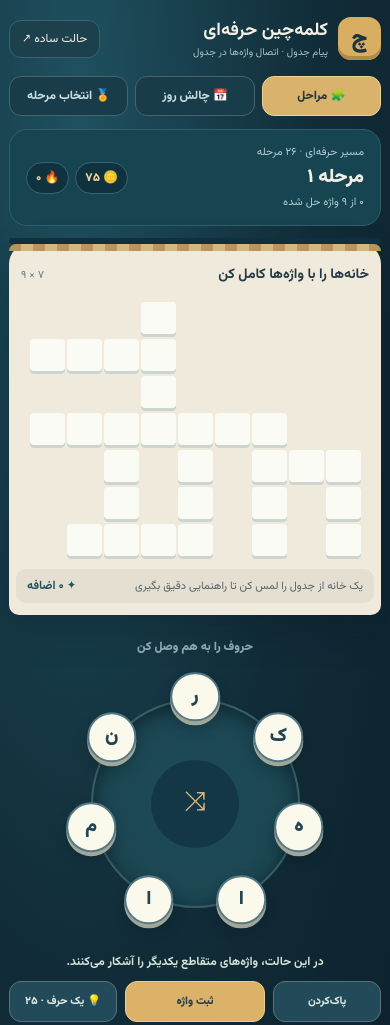
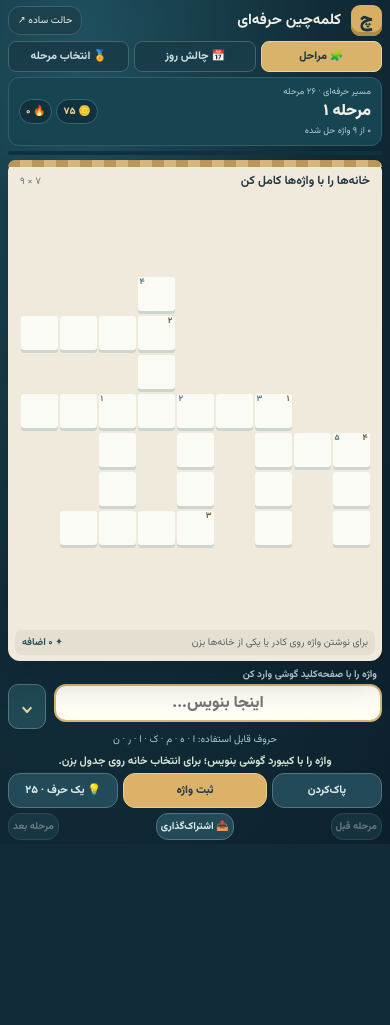
Before and after one commit to nimania/payamejadval, a plain HTML site: page kalamechin-pro.html in a window 390 px wide. Shown: the top 1025 px of the page. After the commit the page ends 844 px from the top, so only its background shows below. Drawn offline with Linux system fonts and the light colour scheme.

Commit message:
fix(word-game): native phone keyboard, RTL grid and numbers, adaptive fullscreen viewport

```diff
--- a/kalamechin-pro.html
+++ b/kalamechin-pro.html
@@ -67,6 +67,58 @@ button,a{font:inherit}button{cursor:pointer;-webkit-tap-highlight-color:transpar
 .message-error{background:#fbe7d3;border:1px solid #d2ae77;border-radius:11px;color:#77502d;padding:16px;font-size:13px}
 @media(max-width:390px){.shell{padding-inline:9px}.paper{padding:12px 7px}.board{gap:2px}.stage{font-size:19px}.tile{border-radius:4px}.letter{font-size:19px}.control{font-size:11px}}
 @media(prefers-reduced-motion:reduce){*{transition:none!important}}
+
+/* RTL crossword and native phone keyboard: no app-rendered letter keyboard */
+.board{direction:rtl;grid-auto-flow:row}
+.tile{font-size:calc(var(--unit,28px) * .56)}
+.tile .number{position:absolute;top:1px;right:2px;font:800 max(7px,calc(var(--unit,28px) * .23))/1 Vazirmatn,Tahoma,sans-serif;color:#786044;direction:rtl;pointer-events:none}
+.tile .number.vertical{right:auto;left:2px;color:#607e86}
+.inputzone{padding:9px 0 2px}
+.entrylabel{display:block;text-align:right;font-size:11px;font-weight:700;color:#c8d8d9;margin:0 5px 4px}
+.entryrow{display:flex;gap:8px}
+#wordInput{font-family:Vazirmatn,Tahoma,sans-serif;flex:1;min-width:0;font-size:17px;font-weight:800;color:#193f4e;border:2px solid #d4b477;border-radius:12px;background:#fffdf4;padding:9px 12px;outline-offset:2px;text-align:center;height:43px;direction:rtl}
+#wordInput:focus{border-color:#78c6ce;outline:2px solid #458a95}
+.keyboard-dismiss{border:1px solid #527684;background:#204955;color:#e7d49b;border-radius:10px;width:42px;font-size:26px}
+.letter-bank{font-size:11px;text-align:center;line-height:1.8;color:#a7c9ce;white-space:nowrap;overflow:hidden;text-overflow:ellipsis;margin-top:5px;min-height:18px}
+@media(max-width:800px){
+ html,body{height:100%;overflow:hidden;overscroll-behavior:none}
+ .shell{height:var(--app-h,100dvh);min-height:0;display:flex;flex-direction:column;overflow:hidden;padding:calc(5px + var(--tg-safe-top,0px)) 8px calc(4px + var(--tg-safe-bottom,0px))}
+ .mast{flex:0 0 auto;padding:0 0 5px}
+ .brand small{display:none}.logo{height:31px;width:31px;font-size:19px;border-radius:9px}
+ .brand b{font-size:15px}.mast a{padding:6px 9px;font-size:10px}
+ .topnav{flex:0 0 auto;gap:5px;margin:0 0 5px}
+ .navbtn{padding:6px 3px;font-size:11px;border-radius:8px}
+ .headcard{flex:0 0 auto;padding:7px 10px;margin-bottom:5px;border-radius:11px}
+ .stage{font-size:16px;margin:0}.small{font-size:9px}.chips{gap:4px}.chip{font-size:10px;padding:4px 6px}
+ .xp{flex:0 0 auto;margin:0 0 5px;height:4px}
+ .paper{flex:1 1 0;min-height:0;display:flex;flex-direction:column;padding:10px 7px 6px;border-radius:12px}
+ .intro{flex:0 0 auto;padding:2px 5px 6px}.intro b{font-size:12px}.intro small{font-size:10px}
+ .board-wrap{flex:1 1 0;min-height:0;padding:2px 0 3px;overflow:hidden}
+ .board{gap:2px}
+ .tile{border-radius:3px}
+ .guide{flex:0 0 auto;padding:5px 7px;border-radius:7px;font-size:10px}
+ .guide b{font-size:10px}
+ .inputzone{flex:0 0 auto;padding:6px 0 0}
+ .entrylabel{font-size:10px;margin-bottom:2px}
+ #wordInput{height:38px;font-size:16px;padding:5px 8px}
+ .keyboard-dismiss{width:38px}
+ .letter-bank{font-size:10px;margin-top:2px;min-height:15px}
+ .feedback{flex:0 0 auto;min-height:24px;font-size:11px}
+ .controls{flex:0 0 auto;gap:5px}
+ .controls .control{padding:8px 3px;font-size:11px}
+ .subnav{flex:0 0 auto;gap:5px;margin:5px 0 0}
+ .subnav .control{padding:5px 4px;font-size:10px}
+ .under,.footer{display:none}
+ body.typing .mast,body.typing .topnav,body.typing .subnav,body.typing .guide{display:none}
+ body.typing .headcard{padding:5px 10px;margin-bottom:3px}
+ body.typing .headcard .small{display:none}
+ body.typing .intro{padding:2px}
+ body.typing .paper{padding:9px 5px 4px}
+ body.typing .entrylabel{display:none}
+ body.typing .inputzone{padding:3px 0 0}
+ body.typing .letter-bank{font-size:9px}
+}
+@media(max-height:550px) and (min-width:801px){.under,.footer{display:none}}
 </style>
 <script src="https://telegram.org/js/telegram-web-app.js"></script>
 </head>
@@ -88,15 +140,18 @@ button,a{font:inherit}button{cursor:pointer;-webkit-tap-highlight-color:transpar
 <div class="xp"><span id="bar" style="width:0"></span></div>
 <section class="paper">
 <div class="intro"><b>خانه‌ها را با واژه‌ها کامل کن</b><small id="gridSize">جدول واژه‌ها</small></div>
-<div class="board-wrap"><div class="board" id="board" aria-label="جدول کلمات متقاطع حرفه‌ای"></div></div>
-<div class="guide"><span id="selectedClue">واژه‌ای را بساز یا روی خانه‌های جدول بزن</span><b id="bonusCount">✦ ۰ اضافه</b></div>
+<div class="board-wrap"><div class="board" id="board" dir="rtl" aria-label="جدول کلمات متقاطع حرفه‌ای"></div></div>
+<div class="guide"><span id="selectedClue">روی خانه‌ای بزن و با کیبورد گوشی واژه را بنویس</span><b id="bonusCount">✦ ۰ اضافه</b></div>
 </section>
 <div class="inputzone">
-<div class="assembled" id="assembled"><small>با کشیدن انگشت یا لمس حروف، واژه بساز</small></div>
-<div class="wheel" id="wheel" aria-label="حروف قابل اتصال">
-<div class="wheelring"></div><svg id="lines" class="lines" viewBox="0 0 320 320" aria-hidden="true"></svg>
-<button class="shuffler" type="button" id="shuffle" aria-label="به‌هم‌زدن حروف" title="به‌هم‌زدن حروف">⤨</button>
+<label class="entrylabel" for="wordInput">واژه را با صفحه‌کلید گوشی وارد کن</label>
+<div class="entryrow">
+<input id="wordInput" type="text" dir="rtl" lang="fa" inputmode="text" enterkeyhint="done"
+ autocomplete="off" autocorrect="off" autocapitalize="off" spellcheck="false"
+ maxlength="12" placeholder="اینجا بنویس..." aria-label="نوشتن واژه فارسی">
+<button id="hideKeyboard" class="keyboard-dismiss" type="button" aria-label="بستن صفحه‌کلید گوشی">⌄</button>
 </div>
+<div class="letter-bank" id="letterBank" aria-label="حروف مجاز مرحله"></div>
 </div>
 <div class="feedback" id="status" role="status" aria-live="polite">در حال آماده‌سازی جدول...</div>
 <div class="controls">
@@ -135,7 +190,7 @@ const dateTehran=()=>{
 };
 const dayNumber=s=>Math.floor(Date.parse(s+'T12:00:00Z')/86400000);
 const today=dateTehran();
-let puzzles=[],profile,mode='campaign',selected=[],wheelChars=[],dragging=false,dragMoved=false,focusWord='',boardCells=new Map(),currentPuzzle=null;
+let puzzles=[],profile,mode='campaign',focusWord='',boardCells=new Map(),boardNumbers=new Map(),currentPuzzle=null;
 function startState(){
  let d={};try{d=JSON.parse(localStorage.getItem(STORE)||'{}')||{}}catch(_){}
  return {coins:Number.isFinite(d.coins)?Math.max(0,Math.min(100000,Math.trunc(d.coins))):75,
@@ -158,59 +213,79 @@ function revealed(){return list('revealed').filter(s=>/^\d+,\d+$/.test(s))}
 function note(text){$('status').textContent=text}
 function fail(text){note(text);try{window.Telegram?.WebApp?.HapticFeedback?.notificationOccurred('error')}catch(_){}}
 function vibrate(){try{window.Telegram?.WebApp?.HapticFeedback?.notificationOccurred('success')}catch(_){}}
-function shuffle(){
- wheelChars=[...puzzle().letters];
- for(let i=wheelChars.length-1;i>0;i--){const j=Math.floor(Math.random()*(i+1));[wheelChars[i],wheelChars[j]]=[wheelChars[j],wheelChars[i]]}
- selected=[];drawWheel();
+function word(){return norm($('wordInput').value)}
+function availableFromWheel(w,chars){
+ const pool=[...chars];
+ for(const ch of w){const i=pool.indexOf(ch);if(i<0)return false;pool.splice(i,1)}
+ return true;
 }
-function word(){return selected.map(i=>wheelChars[i]).join('')}
-function redrawSelection(){
- $('assembled').replaceChildren();
- const w=word(); if(w){$('assembled').textContent=w}else{const small=document.createElement('small');small.textContent='حروف را به هم وصل کن';$('assembled').append(small)}
- for(const b of $('wheel').querySelectorAll('.letter'))b.classList.toggle('chosen',selected.includes(Number(b.dataset.i)));
- const svg=$('lines');svg.replaceChildren();
- if(selected.length){const pos=positions();const poly=document.createElementNS('http://www.w3.org/2000/svg','polyline');
- poly.setAttribute('points',selected.map(i=>pos[i].x+','+pos[i].y).join(' '));poly.setAttribute('fill','none');
- poly.setAttribute('stroke','#deb56c');poly.setAttribute('stroke-width','9');poly.setAttribute('stroke-linejoin','round');poly.setAttribute('stroke-linecap','round');svg.append(poly)}
+function clearInput(){$('wordInput').value=''}
+function focusInput(){const input=$('wordInput');input.focus({preventScroll:true})}
+function drawLetterBank(){
+ const a=[...puzzle().letters],n=a.length;
+ for(let i=n-1;i>0;i--){const j=(i*7+stage()*3)%(i+1);[a[i],a[j]]=[a[j],a[i]]}
+ $('letterBank').textContent='حروف قابل استفاده: '+a.join(' · ');
 }
-function positions(){const n=wheelChars.length;return wheelChars.map((_,i)=>{const a=-Math.PI/2+(Math.PI*2*i/n);return{x:160+124*Math.cos(a),y:160+124*Math.sin(a)}})}
-function addLetter(i){if(!Number.isInteger(i)||i<0||i>=wheelChars.length||selected.includes(i))return;selected.push(i);redrawSelection()}
-function drawWheel(){
- $('wheel').querySelectorAll('.letter').forEach(x=>x.remove());
- const xy=positions();
- wheelChars.forEach((v,i)=>{const b=document.createElement('button');b.className='letter';b.type='button';b.dataset.i=i;b.textContent=v;b.setAttribute('aria-label','حرف '+v);
- b.style.left=(xy[i].x/320*100)+'%';b.style.top=(xy[i].y/320*100)+'%';$('wheel').append(b)});
- redrawSelection();
+function updateViewport(){
+ const web=window.Telegram?.WebApp;
+ const vv=window.visualViewport;
+ const h=vv?.height||web?.viewportHeight||window.innerHeight;
+ document.documentElement.style.setProperty('--app-h',Math.max(260,Math.floor(h))+'px');
+ const safeTop=web?.isFullscreen?(web.contentSafeAreaInset?.top??web.safeAreaInset?.top??0):0;
+ const safeBottom=web?.isFullscreen?(web.contentSafeAreaInset?.bottom??web.safeAreaInset?.bottom??0):0;
+ document.documentElement.style.setProperty('--tg-safe-top',Math.max(0,safeTop)+'px');
+ document.documentElement.style.setProperty('--tg-safe-bottom',Math.max(0,safeBottom)+'px');
+ if(puzzles.length)requestAnimationFrame(renderBoard);
 }
 function buildCells(p){
- boardCells=new Map();
- for(const place of p.placements){for(let i=0;i<place.w.length;i++){
-  const r=place.r+(place.d==='v'?i:0),c=place.c-(place.d==='h'?i:0);
-  const k=r+','+c,x=boardCells.get(k)||{letter:place.w[i],words:[]};
-  if(x.letter!==place.w[i])throw Error('جدول نامعتبر');
-  x.words.push(place.w);boardCells.set(k,x);
- }}
+ boardCells=new Map();boardNumbers=new Map();
+ let hNumber=0,vNumber=0;
+ for(const place of p.placements){
+  const start=place.r+','+place.c;
+  const nums=boardNumbers.get(start)||{};
+  if(place.d==='h')nums.h=++hNumber;else nums.v=++vNumber;
+  boardNumbers.set(start,nums);
+  for(let i=0;i<place.w.length;i++){
+   const r=place.r+(place.d==='v'?i:0),c=place.c-(place.d==='h'?i:0);
+   const k=r+','+c,x=boardCells.get(k)||{letter:place.w[i],words:[]};
+   if(x.letter!==place.w[i])throw Error('جدول نامعتبر');
+   x.words.push(place.w);boardCells.set(k,x);
+  }
+ }
 }
 function renderBoard(){
+ if(!puzzles.length)return;
  const p=puzzle(),wins=solved(),known=new Set(revealed());
- const unit=Math.max(21,Math.min(42,Math.floor((Math.min(window.innerWidth-46,620)-(p.cols-1)*3)/p.cols)));
+ const wrap=document.querySelector('.board-wrap');
+ const gap=window.innerWidth<=800?2:3;
+ const availWidth=Math.max(0,wrap.clientWidth-6);
+ const availHeight=Math.max(0,wrap.clientHeight-7);
+ // Layout is constrained by BOTH the mobile viewport and the native keyboard.
+ const unit=Math.max(11,Math.min(42,Math.floor((availWidth-(p.cols-1)*gap)/p.cols),Math.floor((availHeight-(p.rows-1)*gap)/p.rows)));
  const box=$('board');box.replaceChildren();
- box.style.setProperty('--unit',unit+'px');box.style.gridTemplateColumns='repeat('+p.cols+','+unit+'px)';
- for(let r=0;r<p.rows;r++)for(let c=0;c<p.cols;c++){
+ box.style.setProperty('--unit',unit+'px');
+ box.style.gridTemplateColumns='repeat('+p.cols+','+unit+'px)';
+ // CSS direction:rtl and descending logical columns place the FIRST Persian
+ // letter on the RIGHT. Horizontal words advance toward the LEFT.
+ for(let r=0;r<p.rows;r++)for(let c=p.cols-1;c>=0;c--){
   const k=r+','+c,x=boardCells.get(k),el=document.createElement('button');
   el.type='button';el.className='tile'+(x?' valid':' blank');
-  if(x){const show=x.words.some(w=>wins.includes(w)),hint=known.has(k);
-   if(show||hint){el.classList.add(hint&&!show?'hinted':'shown');el.textContent=x.letter}
+  if(x){
+   const show=x.words.some(w=>wins.includes(w)),hint=known.has(k);
+   if(show||hint){el.classList.add(hint&&!show?'hinted':'shown');el.append(document.createTextNode(x.letter))}
    if(focusWord&&x.words.includes(focusWord))el.classList.add('active');
+   const numbers=boardNumbers.get(k);
+   if(numbers?.h){const mark=document.createElement('span');mark.className='number horizontal';mark.textContent=FA(numbers.h);mark.setAttribute('aria-hidden','true');el.append(mark)}
+   if(numbers?.v){const mark=document.createElement('span');mark.className='number vertical';mark.textContent=FA(numbers.v);mark.setAttribute('aria-hidden','true');el.append(mark)}
    el.setAttribute('aria-label',show?'خانه '+x.letter:hint?'حرف راهنمایی '+x.letter:'خانه خالی در جدول');
-   el.addEventListener('click',()=>{focusWord=x.words.find(w=>!wins.includes(w))||x.words[0];renderBoard();focusLabel()});
+   el.addEventListener('click',()=>{focusWord=x.words.find(w=>!wins.includes(w))||x.words[0];renderBoard();focusLabel();focusInput()});
   }
   box.append(el);
  }
 }
 function focusLabel(){
  const w=focusWord;
- $('selectedClue').textContent=w?'واژه انتخاب‌شده: '+FA(w.length)+' حرفی'+' · '+(solved().includes(w)?'تکمیل‌شده':'هنوز پیدا نشده'):'یک خانه از جدول را لمس کن تا راهنمایی دقیق بگیری';
+ $('selectedClue').textContent=w?'واژه انتخاب‌شده: '+FA(w.length)+' حرفی'+' · '+(solved().includes(w)?'تکمیل‌شده':'هنوز پیدا نشده') :'برای نوشتن واژه روی کادر یا یکی از خانه‌ها بزن';
 }
 function render(){
  if(!puzzles.length)return;
@@ -231,7 +306,7 @@ function render(){
  $('prev').disabled=mode==='daily'||stage()<=1;
  $('next').disabled=mode==='daily'||stage()>=profile.unlocked||stage()>=puzzles.length;
  $('meta').textContent=FA(p.words.length)+' پاسخ اصلی · '+FA(p.bonus.length)+' واژه پاداش';
- focusWord='';renderBoard();shuffle();focusLabel();save();
+ focusWord='';clearInput();renderBoard();drawLetterBank();focusLabel();save();requestAnimationFrame(renderBoard);
 }
 function updatePanels(){
  const p=puzzle(),found=solved();
@@ -273,8 +348,9 @@ function reward(){
  showDialog('🏆 جدول کامل شد!', 'همه واژه‌ها را کشف کردی و ۲۰ سکه جایزه گرفتی.'+(mode==='daily'?' روند روزانه: '+FA(profile.streak)+' روز.':''),'win');
 }
 function submit(){
- const w=norm(word());selected=[];redrawSelection();
- if(w.length<2){note('حداقل دو حرف انتخاب کن.');return}
+ const w=norm(word());clearInput();
+ if(w.length<2){note('حداقل دو حرف فارسی بنویس.');return}
+ if(!ALLOWED.test(w)||!availableFromWheel(w,puzzle().letters)){fail('این واژه با حروف مرحله ساخته نمی‌شود.');return}
  const p=puzzle(),found=solved(),extras=bonus(),k=key();
  if(found.includes(w)||extras.includes(w)){note('«'+w+'» را قبلاً پیدا کرده‌ای.');return}
  if(p.words.includes(w)){
@@ -304,29 +380,15 @@ function share(){
  try{if(window.Telegram?.WebApp?.openTelegramLink){window.Telegram.WebApp.openTelegramLink(link);return}}catch(_){}
  window.open(link,'_blank','noopener,noreferrer');
 }
-function wheelIndex(e){
- const el=document.elementFromPoint(e.clientX,e.clientY)?.closest('.letter');
- return el&&$('wheel').contains(el)?Number(el.dataset.i):null;
-}
-$('wheel').addEventListener('pointerdown',e=>{
- if(e.button!==0&&e.pointerType==='mouse')return;
- const el=e.target.closest('.letter');if(!el)return;
- e.preventDefault();dragging=true;dragMoved=false;
- try{$('wheel').setPointerCapture(e.pointerId)}catch(_){}addLetter(Number(el.dataset.i));
+$('wordInput').addEventListener('keydown',e=>{
+ if(e.key==='Enter'&&!e.isComposing){e.preventDefault();submit();$('wordInput').blur()}
 });
-$('wheel').addEventListener('pointermove',e=>{
- if(!dragging)return;const n=wheelIndex(e);
- if(n!==null&&!selected.includes(n)){addLetter(n);dragMoved=true}
-});
-$('wheel').addEventListener('pointerup',e=>{
- if(!dragging)return;
- const n=wheelIndex(e);if(n!==null&&!selected.includes(n)){addLetter(n);dragMoved=true}
- dragging=false;if(dragMoved&&selected.length>=2)submit();
-});
-$('wheel').addEventListener('pointercancel',()=>{dragging=false;selected=[];redrawSelection()});
-$('shuffle').addEventListener('click',()=>{shuffle();note('حروف جابه‌جا شدند.')});
+$('wordInput').addEventListener('input',()=>{if($('wordInput').value.length>12)$('wordInput').value=$('wordInput').value.slice(0,12)});
+$('wordInput').addEventListener('focus',()=>{document.body.classList.add('typing');updateViewport()});
+$('wordInput').addEventListener('blur',()=>{document.body.classList.remove('typing');updateViewport()});
+$('hideKeyboard').addEventListener('click',()=>{$('wordInput').blur()});
 $('enter').addEventListener('click',submit);
-$('clear').addEventListener('click',()=>{selected=[];redrawSelection();note('انتخاب پاک شد.')});
+$('clear').addEventListener('click',()=>{clearInput();note('واژه پاک شد.');focusInput()});
 $('hint').addEventListener('click',hint);
 $('campaign').addEventListener('click',()=>switchMode('campaign'));
 $('daily').addEventListener('click',()=>switchMode('daily'));
@@ -337,11 +399,11 @@ $('share').addEventListener('click',share);
 $('modalClose').addEventListener('click',closeDialog);
 document.addEventListener('keydown',e=>{
  if(e.target instanceof HTMLElement&&/INPUT|TEXTAREA/.test(e.target.tagName))return;
- if(e.key==='Enter'&&$('overlay').hidden)submit();
- if(e.key==='Backspace'){selected.pop();redrawSelection()}
- if(e.key==='Escape'){if(!$('overlay').hidden)closeDialog();else{selected=[];redrawSelection()}}
+ if(e.key==='Escape'){if(!$('overlay').hidden)closeDialog();else{$('wordInput').blur()}}
 });
-window.addEventListener('resize',()=>{if(puzzles.length)renderBoard()});
+window.addEventListener('resize',updateViewport);
+window.visualViewport?.addEventListener('resize',updateViewport);
+window.visualViewport?.addEventListener('scroll',updateViewport);
 async function boot(){
  try{
   const response=await fetch('./data/kalamechin-pro.json',{cache:'no-store'});
@@ -354,8 +416,20 @@ async function boot(){
    for(const item of p.placements)if(!p.words.includes(item.w))throw Error('واژه بدون خانه در جدول.');
   }
   profile=startState();render();
-  note('در این حالت، واژه‌های متقاطع یکدیگر را آشکار می‌کنند.');
-  try{window.Telegram?.WebApp?.ready();window.Telegram?.WebApp?.expand()}catch(_){}
+  note('واژه را با کیبورد گوشی بنویس؛ برای انتخاب خانه روی جدول بزن.');
+  try{
+   const tg=window.Telegram?.WebApp;
+   if(tg){
+    tg.ready();tg.expand();
+    tg.onEvent?.('viewportChanged',updateViewport);
+    tg.onEvent?.('fullscreenChanged',updateViewport);
+    tg.onEvent?.('safeAreaChanged',updateViewport);
+    tg.onEvent?.('contentSafeAreaChanged',updateViewport);
+    if(tg.isVersionAtLeast?.('8.0'))tg.requestFullscreen?.();
+    tg.disableVerticalSwipes?.();
+   }
+  }catch(_){}
+  updateViewport();
  }catch(e){
   $('status').textContent='بازی بارگذاری نشد: '+(e.message||'خطای نامشخص')+' — صفحه را دوباره باز کن.';
   $('stageTitle').textContent='خطا در دریافت مراحل';
```
